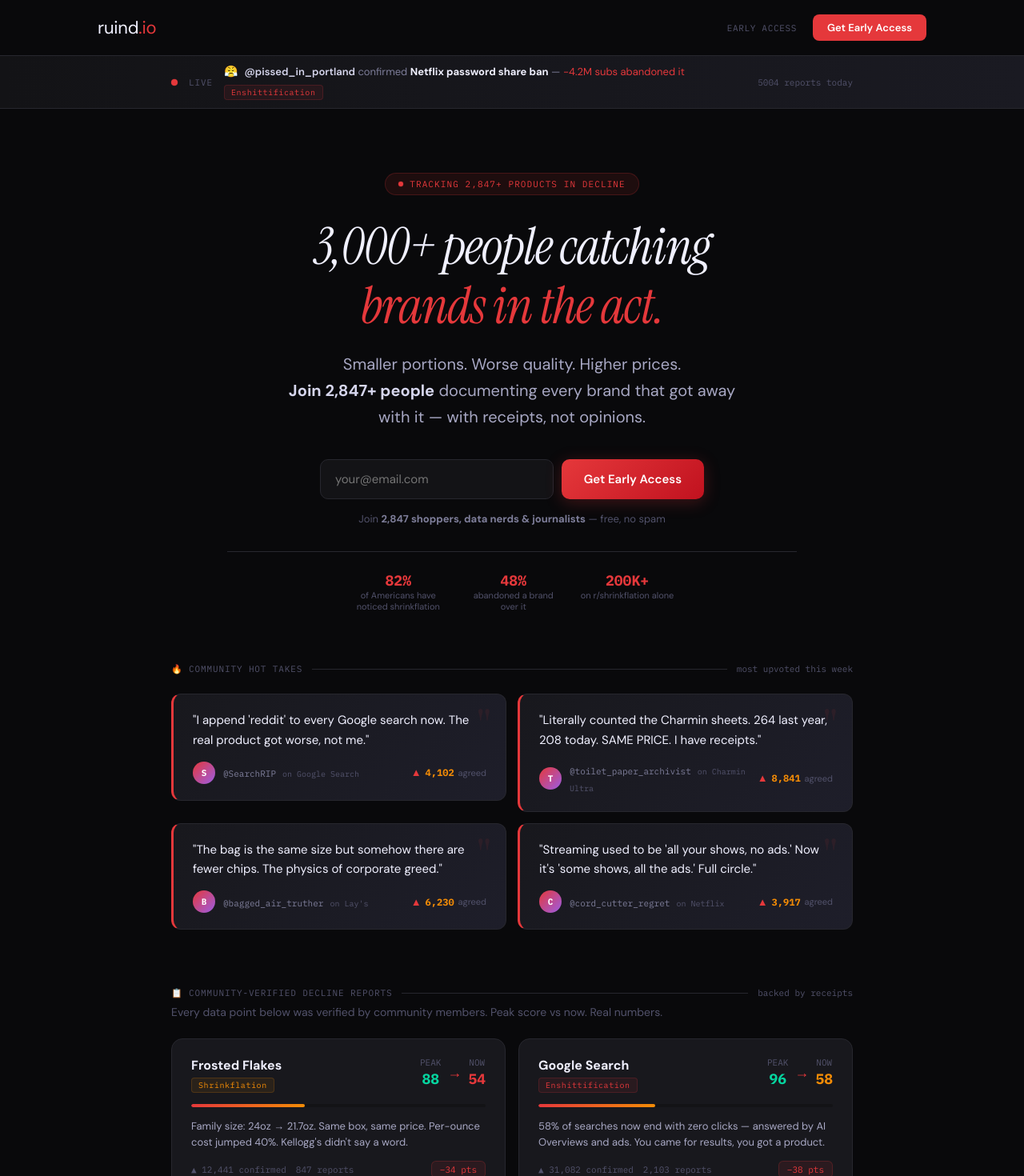
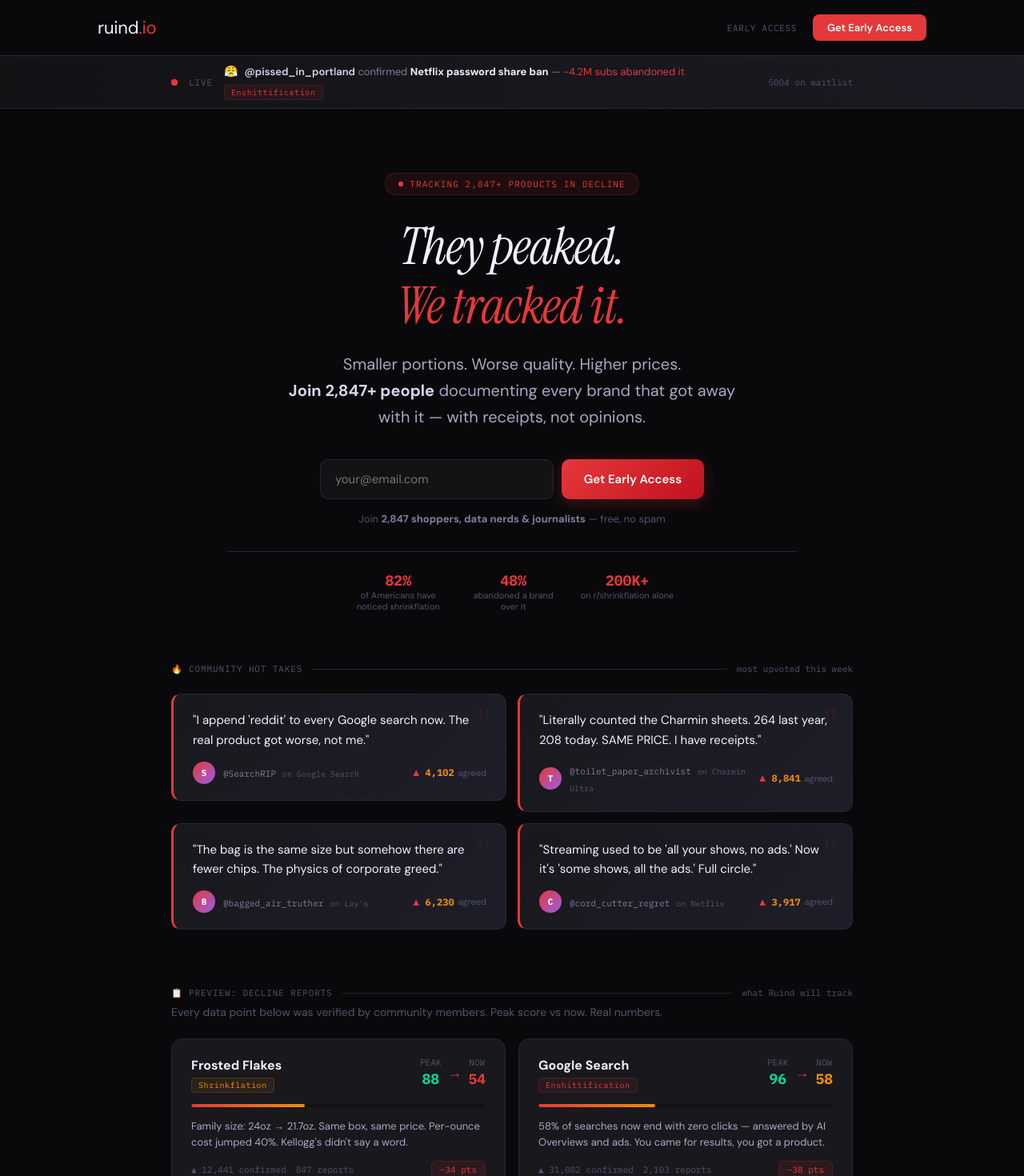
Before and after one commit to amenen17-art/ruind-io, a React (Vite) app: page / in a window 1280 px wide. Shown: the top 1470 px of the page at 80% size. Built offline with nearby package versions, Linux system fonts and the light colour scheme.

Commit message:
Update copy: honest waitlist language

```diff
--- a/index.html
+++ b/index.html
@@ -6,19 +6,19 @@
     <link rel="icon" type="image/svg+xml" sizes="any" href="/favicon.svg" />
     <link rel="apple-touch-icon" href="/favicon.svg" />
     <meta name="viewport" content="width=device-width, initial-scale=1.0" />
-    <title>Ruind.io — They shrank it. We caught them.</title>
-    <meta name="description" content="Smaller portions. Worse quality. Higher prices. Join 3,000+ people catching brands in the act. Free, no spam." />
+    <title>Ruind.io — They peaked. We tracked it.</title>
+    <meta name="description" content="Smaller portions. Worse quality. Higher prices. Be first to document every brand that got away with it. Join the waitlist." />
     <!-- Open Graph -->
-    <meta property="og:title" content="Ruind.io — They shrank it. We caught them." />
-    <meta property="og:description" content="Smaller portions. Worse quality. Higher prices. Join 3,000+ people catching brands in the act. Free, no spam." />
+    <meta property="og:title" content="Ruind.io — They peaked. We tracked it." />
+    <meta property="og:description" content="Smaller portions. Worse quality. Higher prices. Be first to document every brand that got away with it. Join the waitlist." />
     <meta property="og:image" content="https://www.ruind.io/og-image.png" />
     <meta property="og:url" content="https://www.ruind.io" />
     <meta property="og:type" content="website" />
     <!-- Twitter Card -->
     <meta name="twitter:card" content="summary_large_image" />
     <meta name="twitter:site" content="@ruind_app" />
-    <meta name="twitter:title" content="Ruind.io — They shrank it. We caught them." />
-    <meta name="twitter:description" content="Smaller portions. Worse quality. Higher prices. Join 3,000+ people catching brands in the act. Free, no spam." />
+    <meta name="twitter:title" content="Ruind.io — They peaked. We tracked it." />
+    <meta name="twitter:description" content="Smaller portions. Worse quality. Higher prices. Be first to document every brand that got away with it. Join the waitlist." />
     <meta name="twitter:image" content="https://www.ruind.io/og-image.png" />
   </head>
   <body>
--- a/src/App.jsx
+++ b/src/App.jsx
@@ -155,7 +155,7 @@
           </span>
         </div>
         <span style={{ color: C.dim, fontFamily: C.mono, fontSize: 11, flexShrink: 0 }}>
-          {ACTIVITY_FEED.length * 214 + currentIndex * 17 + 2847} reports today
+          {ACTIVITY_FEED.length * 214 + currentIndex * 17 + 2847} on waitlist
         </span>
       </div>
 
@@ -361,7 +361,7 @@
     setTimeout(() => setCopied(false), 2500);
   };
 
-  const tweetText = encodeURIComponent(`I just joined the @ruind_app waitlist — 3,000+ people are catching brands in the act — shrinkflation, enshittification, all of it. Documented with receipts. 🔥\n\nJoin here: ${referralLink}`);
+  const tweetText = encodeURIComponent(`I just joined the @ruind_app waitlist — 3,000+ people are catching We tracked it — shrinkflation, enshittification, all of it. Documented with receipts. 🔥\n\nJoin here: ${referralLink}`);
 
   return (
     <div style={{ maxWidth: 560, margin: "0 auto", padding: "60px 24px", textAlign: "center" }}>
@@ -595,8 +595,8 @@
             margin: "0 0 20px 0",
             letterSpacing: "-0.02em",
           }}>
-            3,000+ people catching<br />
-            <span style={{ color: C.red }}>brands in the act.</span>
+            They peaked.<br />
+            <span style={{ color: C.red }}>We tracked it.</span>
           </h1>
         </FadeIn>
 
@@ -705,10 +705,10 @@
         <FadeIn>
           <div style={{ display: "flex", alignItems: "center", gap: 12, marginBottom: 8 }}>
             <span style={{ fontFamily: C.mono, fontSize: 11, color: C.dim, letterSpacing: "0.08em", textTransform: "uppercase" }}>
-              📋 Community-Verified Decline Reports
+              📋 Preview: Decline Reports
             </span>
             <div style={{ flex: 1, height: 1, background: C.border }} />
-            <span style={{ fontFamily: C.mono, fontSize: 11, color: C.dim }}>backed by receipts</span>
+            <span style={{ fontFamily: C.mono, fontSize: 11, color: C.dim }}>what Ruind will track</span>
           </div>
           <p style={{ fontFamily: C.sans, fontSize: 14, color: C.dim, margin: "0 0 24px 0" }}>
             Every data point below was verified by community members. Peak score vs now. Real numbers.
@@ -821,8 +821,8 @@
             fontStyle: "italic", color: C.white,
             margin: "0 0 16px", lineHeight: 1.2,
           }}>
-            3,000+ people catching<br />
-            <span style={{ color: C.red }}>brands in the act.</span>
+            They peaked.<br />
+            <span style={{ color: C.red }}>We tracked it.</span>
           </h2>
           <p style={{ fontFamily: C.sans, fontSize: 16, color: C.body, margin: "0 0 36px", lineHeight: 1.6 }}>
             Be first to know when it launches. Every report you submit makes the database harder to ignore.
@@ -863,7 +863,7 @@
             </div>
           </form>
           <p style={{ fontFamily: C.sans, fontSize: 12, color: C.dim }}>
-            Free forever for founding members. Join {count.toLocaleString()}+ already in.
+            Free forever for founding members. Join {count.toLocaleString()}+ on the waitlist.
           </p>
         </FadeIn>
       </section>
```
